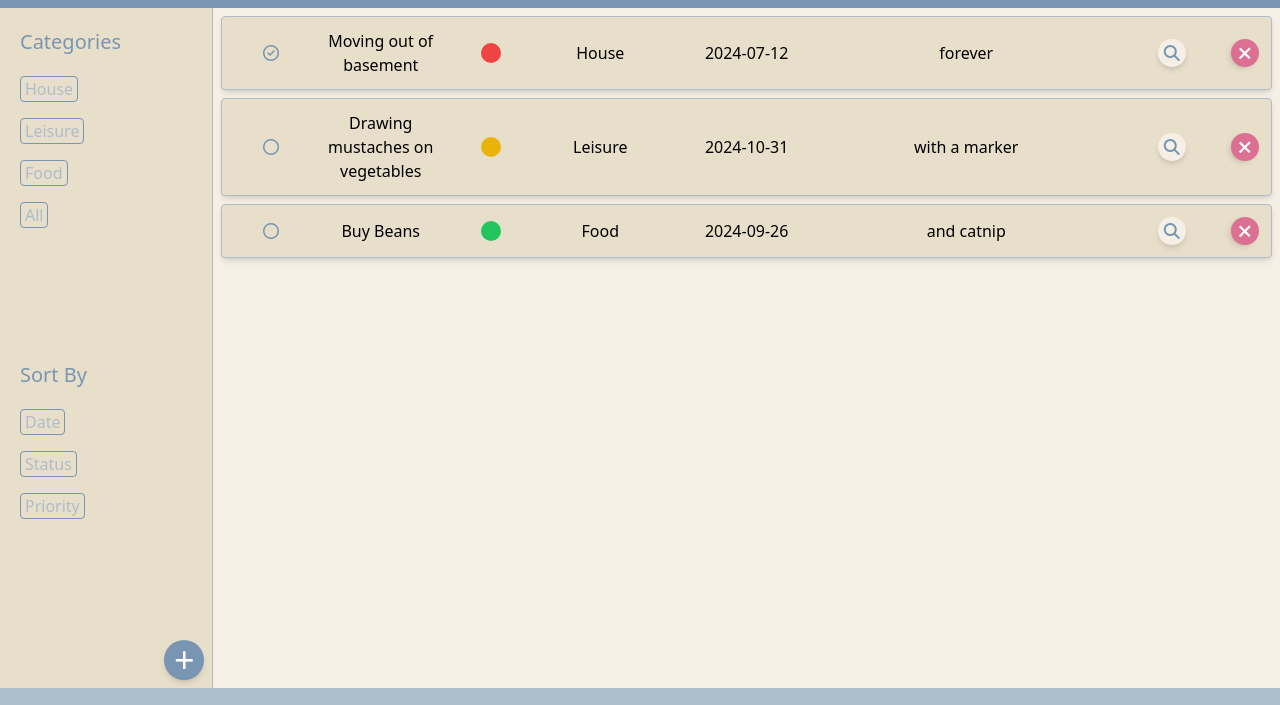
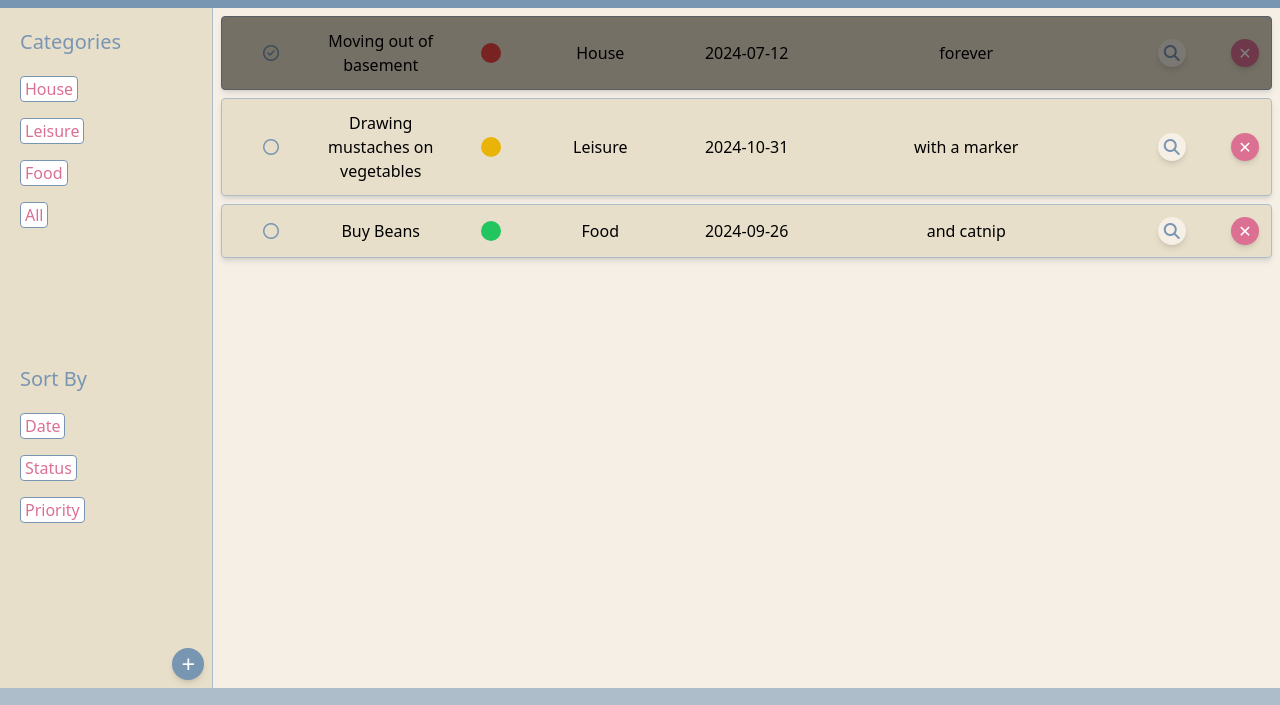
Before and after one commit to Effendir/todolist, a website built with webpack: page dist/index.html in a window 1280 px wide. Shown: the part 52-757 px from the top of the page. Built offline with nearby package versions, Linux system fonts and the light colour scheme.

Commit message:
fixed buttons layout and added gray overlay on checked cards

```diff
--- a/package.json
+++ b/package.json
@@ -19,16 +19,16 @@
     "express": "^4.19.2",
     "html-webpack-plugin": "^5.6.0",
     "mini-css-extract-plugin": "^2.9.1",
-    "node-sass": "^9.0.0",
     "postcss": "^8.4.44",
     "postcss-loader": "^8.1.1",
+    "sass": "^1.78.0",
     "sass-loader": "^16.0.1",
     "style-loader": "^4.0.0",
     "tailwindcss": "^3.4.10",
-    "webpack": "^5.93.0",
+    "webpack": "^5.94.0",
     "webpack-cli": "^5.1.4",
     "webpack-dev-middleware": "^7.3.0",
-    "webpack-dev-server": "^5.0.4"
+    "webpack-dev-server": "^5.1.0"
   },
   "dependencies": {
     "lodash": "^4.17.21"
--- a/src/components/Button/AddButton.js
+++ b/src/components/Button/AddButton.js
@@ -4,9 +4,9 @@ export default function AddButton() {
   const button = document.createElement("div");
   const text = document.createElement("span");
   text.innerText = "+";
-  text.classList.add("text-4xl")
+  text.classList.add("text-2xl")
   button.appendChild(text);
-  button.classList.add("add-button", "rounded-full", "w-10", "h-10", "justify-self-end", "self-end", "shadow-md")
+  button.classList.add("add-button", "rounded-full", "w-8", "h-8", "justify-self-end", "self-end", "shadow-md")
 
   return button
 }
--- a/src/components/Button/CloseButton.js
+++ b/src/components/Button/CloseButton.js
@@ -1,12 +1,9 @@
 import './CloseButton.scss';
 
 export default function CloseButton() {
-  const button = document.createElement("div");
-  const text = document.createElement("span");
-  text.innerText = "+";
-  text.classList.add("text-xl")
-  button.appendChild(text);
-  button.classList.add("close-button", "rounded-full", "w-5", "h-5", "shadow-md", "rotate-45", "self-center")
+  const button = document.createElement("button");
+  button.innerText = "✕";
+  button.classList.add("close-button", "rounded-full", "w-5", "h-5", "shadow-md", "self-center")
 
   return button
 }
--- a/src/components/Button/CloseButton.scss
+++ b/src/components/Button/CloseButton.scss
@@ -9,6 +9,6 @@
   &:hover {
     background-color: white;
     color: palevioletred;
-    transform: scale(1.3) rotate(45deg);
+    transform: scale(1.3);
   }
 }
--- a/src/components/Button/DeleteButton.js
+++ b/src/components/Button/DeleteButton.js
@@ -1,12 +1,9 @@
 import './DeleteButton.scss';
 
 export default function DeleteButton() {
-  const button = document.createElement("div");
-  const text = document.createElement("span");
-  text.innerText = "+";
-  text.classList.add("text-3xl")
-  button.appendChild(text);
-  button.classList.add("delete-button", "rounded-full", "w-7", "h-7", "justify-self-end", "shadow-md", "rotate-45")
+  const button = document.createElement("button");
+  button.innerText = "✕";
+  button.classList.add("delete-button", "rounded-full", "w-7", "h-7", "justify-self-end", "shadow-md")
 
   return button
 }
--- a/src/components/Button/DeleteButton.scss
+++ b/src/components/Button/DeleteButton.scss
@@ -9,6 +9,6 @@
   &:hover {
     background-color: white;
     color: palevioletred;
-    transform: scale(1.3) rotate(45deg);
+    transform: scale(1.3);
   }
 }
--- a/src/components/Card/CardToDo.js
+++ b/src/components/Card/CardToDo.js
@@ -50,13 +50,14 @@ export default function CardToDo(id, title, category, dueDate, priority, details
     case "done":
       cardChecklist.classList.add("checked");
       cardChecklist.setAttribute("data-value", "Done");
-      cardChecklist.innerHTML = `<i class="fa-regular fa-circle-check" style="color: #7895b2;"></i>`
+      cardChecklist.innerHTML = `<i class="fa-regular fa-circle-check" style="color: #7895b2;"></i>`;
+      todoCard.classList.add("greyed");
       break;
 
     case "not done":
       cardChecklist.classList.add("unchecked");
       cardChecklist.setAttribute("data-value", "Not done");
-      cardChecklist.innerHTML = `<i class="fa-regular fa-circle" style="color: #7895b2;"></i>`
+      cardChecklist.innerHTML = `<i class="fa-regular fa-circle" style="color: #7895b2;"></i>`;
       break;
   }
 
--- a/src/components/Card/CardToDo.scss
+++ b/src/components/Card/CardToDo.scss
@@ -7,3 +7,7 @@
   align-items: center;
   text-align: center;
 }
+
+.greyed {
+  filter: brightness(50%);
+}
--- a/src/components/Sidebar/Sidebar.scss
+++ b/src/components/Sidebar/Sidebar.scss
@@ -17,12 +17,13 @@
 }
 
 .categories button, .sort-by button {
-  color: var(--light-blue);
+  color: palevioletred;
+  background-color: white;
   border: 1px solid var(--blue);
 
   &:hover {
-    color: palevioletred;
-    background-color: white;
+    color: white;
+    background-color: palevioletred;
     transform: scale(1.2);
   }
 }
--- a/src/components/UI/UI.js
+++ b/src/components/UI/UI.js
@@ -222,7 +222,9 @@ export default class UI {
 
   checkTodo() {
     const checkButtons = document.querySelectorAll(".card-checklist");
+
     checkButtons.forEach((button) => {
+
       button.addEventListener("click", (e) => {
         const TodoId = parseInt(button.parentElement.dataset.id);
         if (button.classList.contains("checked")) {
```
Also changed, not shown: 1 other file.
